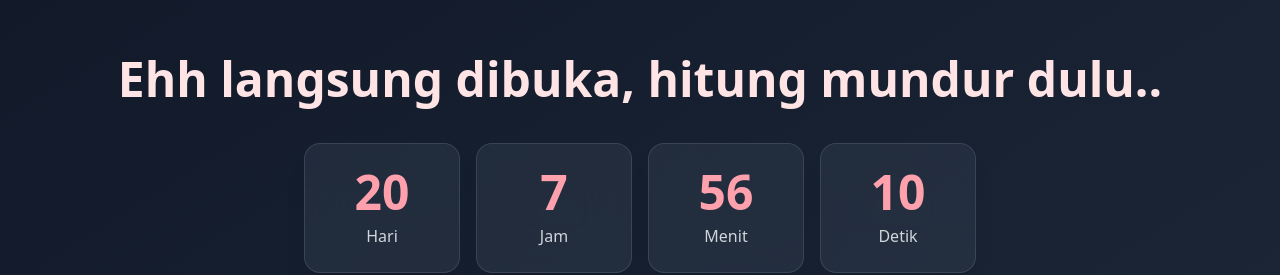
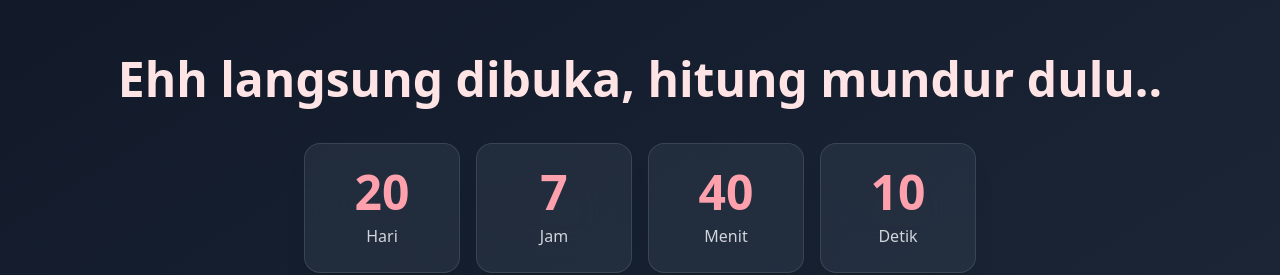
Before and after one commit to faturrahman10/birtday-gift, a React (Vite) app: page / in a window 1280 px wide. Shown: the part 176-451 px from the top of the page. Built offline with nearby package versions, Linux system fonts and the light colour scheme.

Commit message:
change countdown minutes

```diff
--- a/src/components/Countdown.jsx
+++ b/src/components/Countdown.jsx
@@ -58,7 +58,7 @@ const Countdown = ({ onFinish }) => {
   const [confettiList, setConfettiList] = useState([]);
 
   useEffect(() => {
-    const target = new Date("2026-01-07T00:30:00");
+    const target = new Date("2026-01-07T00:14:00");
 
     const interval = setInterval(() => {
       const now = new Date();
```
